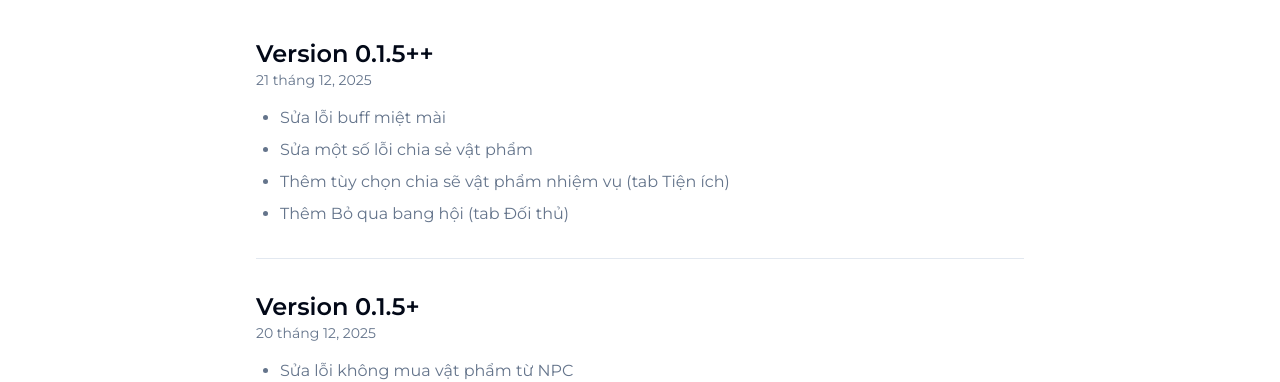
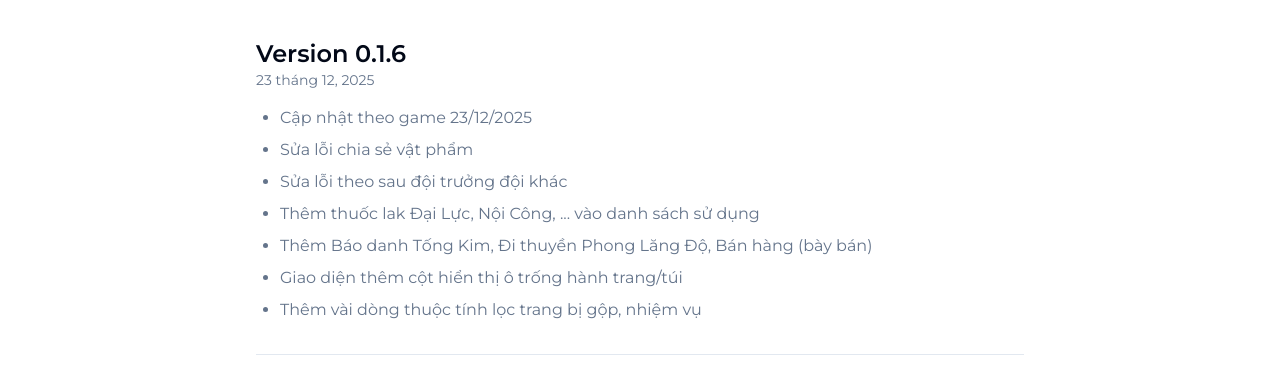
Before and after one commit to quangdo126/jxtdauto, a Next.js app: page /changelog in a window 1280 px wide. Shown: the part 267-649 px from the top of the page. Built offline with nearby package versions, Linux system fonts and the light colour scheme; no server answers.

Commit message:
Add changelog entry for version 0.1.6, detailing updates and bug fixes including item sharing, team following, and new features for improved gameplay experience.

```diff
--- a/app/changelog/page.tsx
+++ b/app/changelog/page.tsx
@@ -1,6 +1,19 @@
 import { Separator } from "@/components/ui/separator"
 
 const changelog = [
+  {
+    version: "0.1.6",
+    date: "2025-12-23",
+    changes: [
+      "Cập nhật theo game 23/12/2025",
+      "Sửa lỗi chia sẻ vật phẩm",
+      "Sửa lỗi theo sau đội trưởng đội khác",
+      "Thêm thuốc lak Đại Lực, Nội Công, ... vào danh sách sử dụng",
+      "Thêm Báo danh Tống Kim, Đi thuyền Phong Lăng Độ, Bán hàng (bày bán)",
+      "Giao diện thêm cột hiển thị ô trống hành trang/túi",
+      "Thêm vài dòng thuộc tính lọc trang bị gộp, nhiệm vụ",
+    ],
+  },
   {
     version: "0.1.5++",
     date: "2025-12-21",
```
